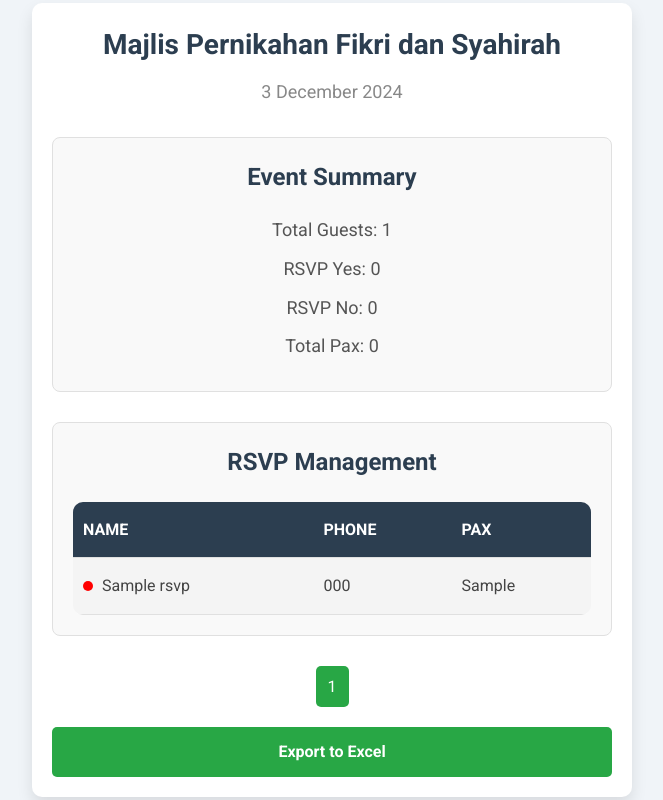
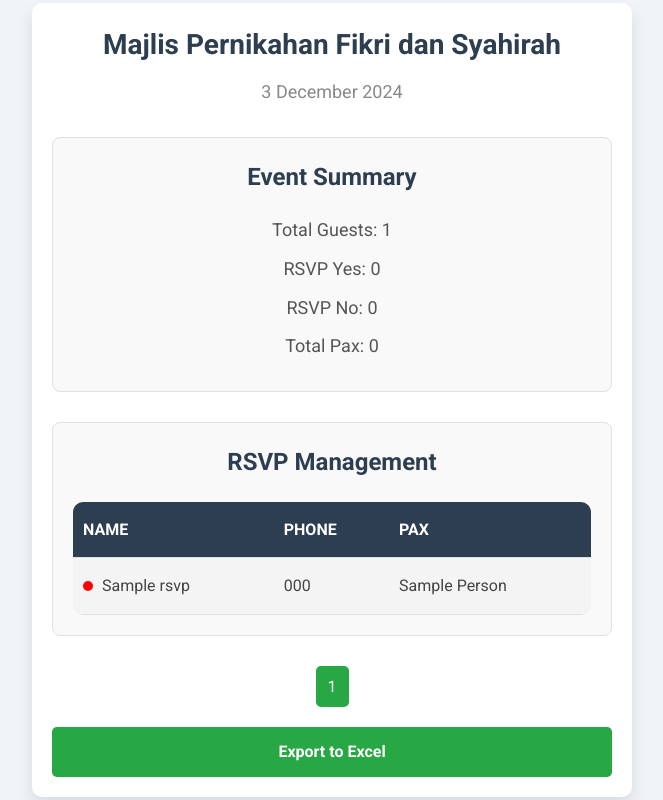
Before and after one commit to mrperfecttttt/eventmanager, a PHP site: page / in a window 1280 px wide. Shown: the whole page, without its empty margins (308-971 px from the left). Run offline with PHP 8.4, Linux system fonts and the light colour scheme; tables that the repository leaves empty or names only in its code hold one stand-in row (values such as "Sample post").

Commit message:
Initial commit

```diff
--- a/export.php
+++ b/export.php
@@ -17,7 +17,8 @@ echo "Name\tPhone\tEmail\tAttendance\tPax\n";
 // Output data rows
 if ($result->num_rows > 0) {
     while($row = $result->fetch_assoc()) {
-        echo $row['nama'] . "\t" . $row['phone'] . "\t" . $row['email'] . "\t" . $row['attendance'] . "\t" . $row['pax'] . "\n";
+        // Use tab-delimited format and ensure phone numbers are treated as text
+        echo $row['nama'] . "\t" . '"' . $row['phone'] . '"' . "\t" . $row['email'] . "\t" . $row['attendance'] . "\t" . $row['pax'] . "\n";
     }
 } else {
     echo "No data found.\n";
--- a/index.php
+++ b/index.php
@@ -70,7 +70,7 @@ $totalPax = $totalPaxResult->fetch_assoc()['totalPax'];
                                 <?php echo htmlspecialchars($guest['nama']); ?>
                             </td>
                             <td><?php echo htmlspecialchars($guest['phone']); ?></td>
-                            <td><?php echo htmlspecialchars($guest['pax']); ?></td>
+                            <td><?php echo htmlspecialchars($guest['pax']); ?> Person</td>
                         </tr>
                     <?php endforeach; ?>
                 </tbody>
```
